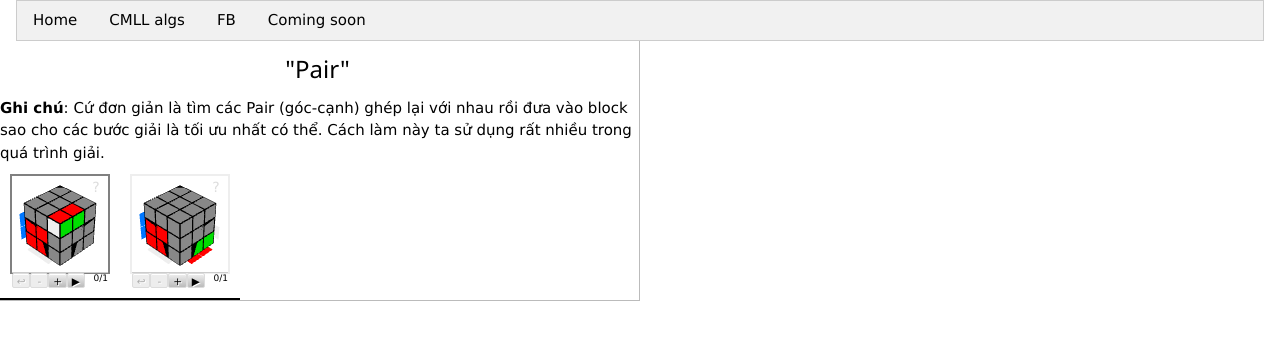
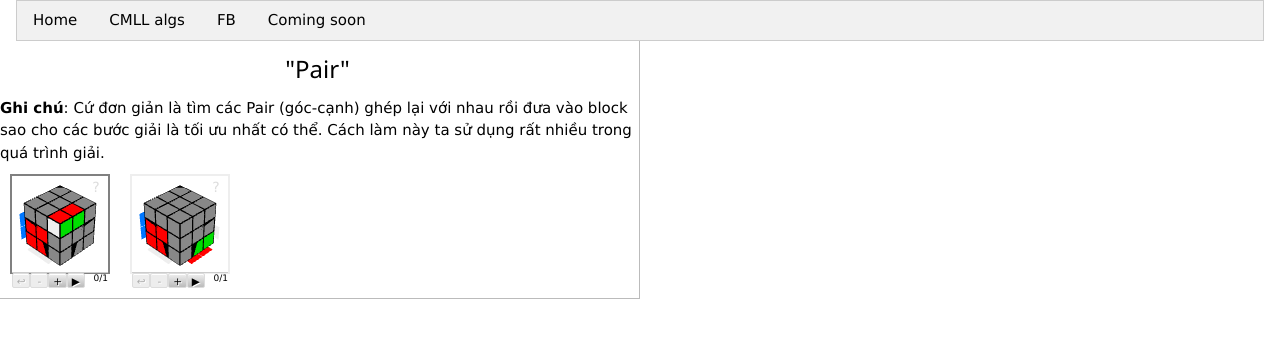
Before and after one commit to rouxteamvn/roux, a plain HTML site: page fb.html in a window 1280 px wide. Drawn offline with nearby package versions, Linux system fonts and the light colour scheme.

Commit message:
Update fb.html

```diff
--- a/fb.html
+++ b/fb.html
@@ -2,7 +2,6 @@
 <head>
 <style>
 table,th,td {
-	border-bottom: 2px solid black;
 	border-collapse:collapse;
 }
 td {
```
